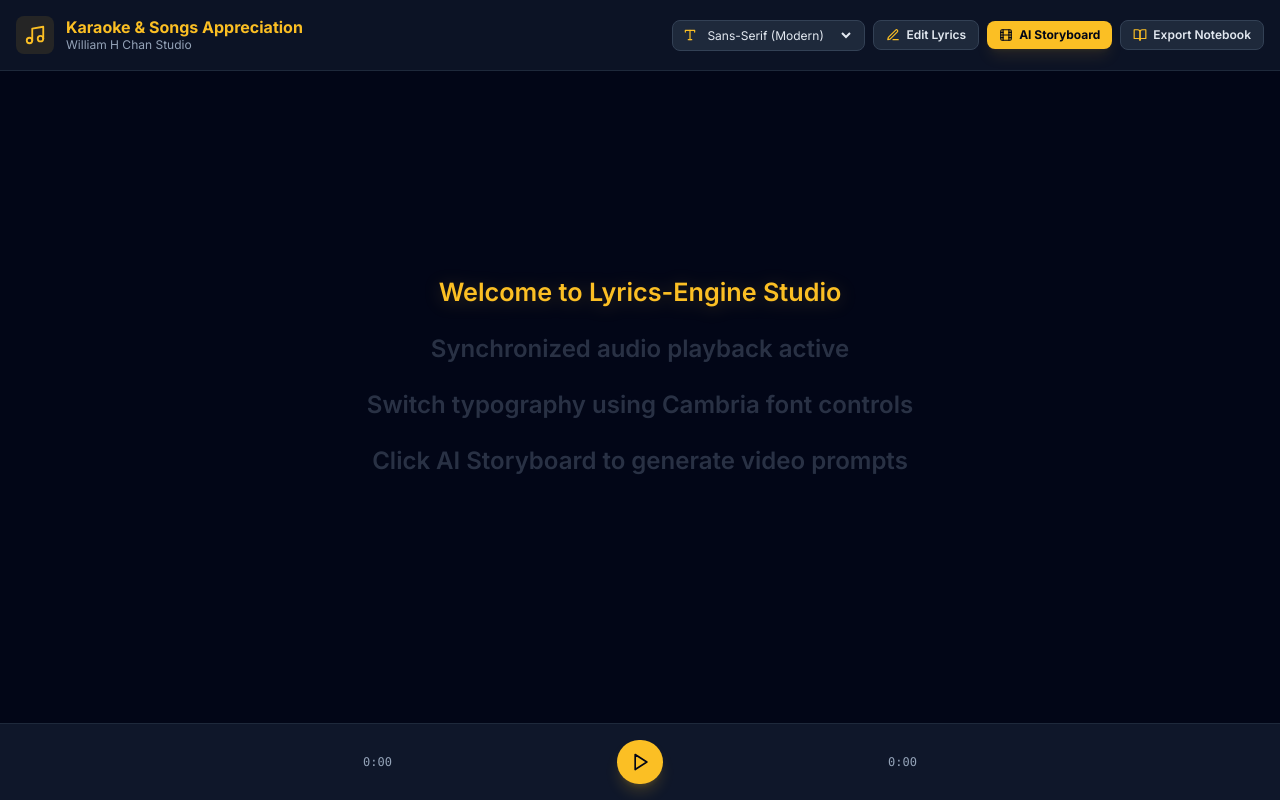
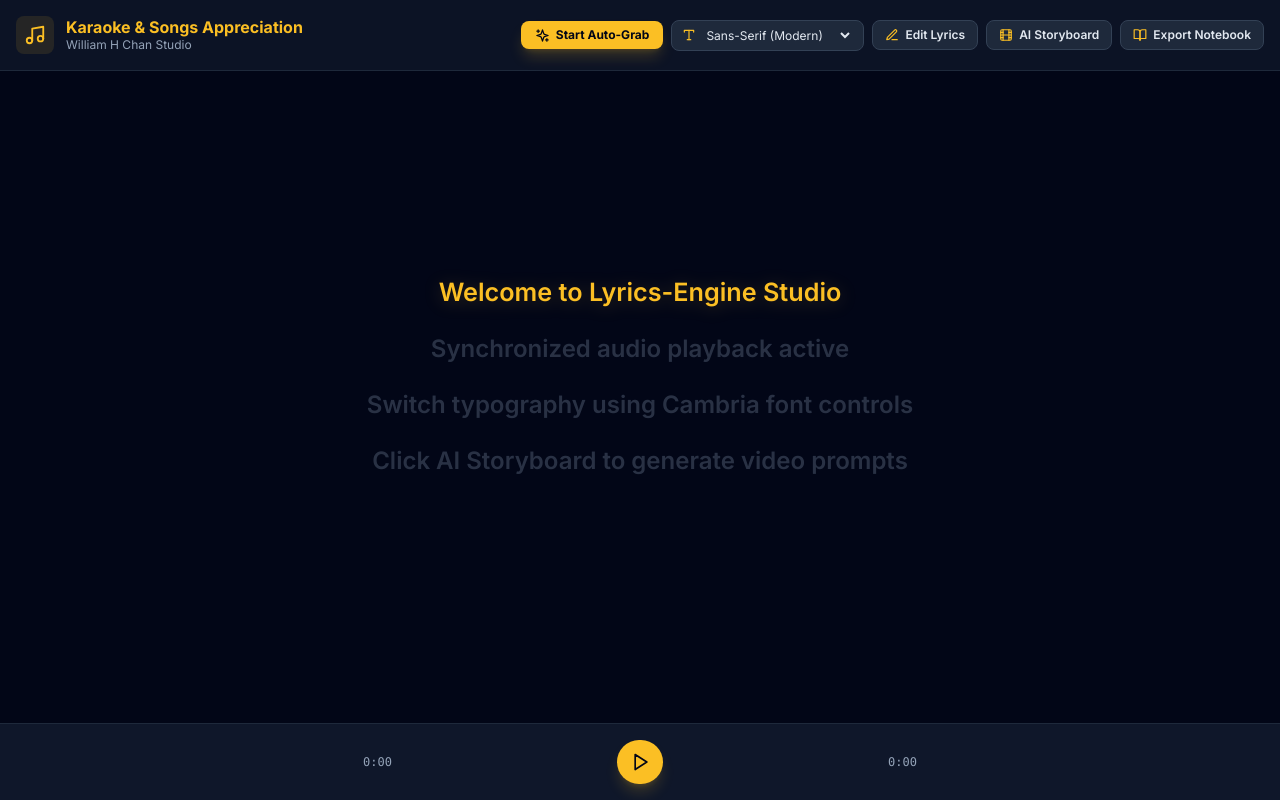
Before and after one commit to williamchan23810-art/lyrics-engine-backend, a React (Vite) app: page / in a window 1280 px wide. Built offline with nearby package versions, Linux system fonts and the light colour scheme; no server answers.

Commit message:
Update LyricsEnginePlayer.jsx

```diff
--- a/src/LyricsEnginePlayer.jsx
+++ b/src/LyricsEnginePlayer.jsx
@@ -1,7 +1,8 @@
 import React, { useState, useRef, useEffect } from 'react';
-import { Play, Pause, Film, Edit3, Type, Music, BookOpen, Check } from 'lucide-react';
+import { Play, Pause, Film, Edit3, Type, Music, BookOpen, Check, Sparkles } from 'lucide-react';
 import StoryboardModal from './StoryboardModal';
 import LyricsEditorModal from './LyricsEditorModal';
+import AutoGeneratorModal from './AutoGeneratorModal';
 import { copyToNotebookClipboard } from './NotebookExporter';
 
 const LyricsEnginePlayer = ({ trackData: initialTrackData, apiBaseUrl = 'https://lyrics-engine-backend-1.onrender.com' }) => {
@@ -11,8 +12,11 @@ const LyricsEnginePlayer = ({ trackData: initialTrackData, apiBaseUrl = 'https:/
   const [currentTime, setCurrentTime] = useState(0);
   const [duration, setDuration] = useState(0);
   const [fontStyle, setFontStyle] = useState('sans');
+
+  // Modal State Controls
   const [isStoryboardOpen, setIsStoryboardOpen] = useState(false);
   const [isEditorOpen, setIsEditorOpen] = useState(false);
+  const [isAutoGrabOpen, setIsAutoGrabOpen] = useState(false);
   const [copiedNotebook, setCopiedNotebook] = useState(false);
 
   const audioRef = useRef(null);
@@ -77,6 +81,20 @@ const LyricsEnginePlayer = ({ trackData: initialTrackData, apiBaseUrl = 'https:/
     }));
   };
 
+  const handleSongAutoGenerated = (generatedData) => {
+    setTrackData({
+      trackId: Date.now().toString(),
+      title: generatedData.title,
+      artist: generatedData.artist,
+      audioUrl: generatedData.audioUrl || "https://www.soundhelix.com/examples/mp3/SoundHelix-Song-1.mp3",
+      lyrics: generatedData.lyrics || []
+    });
+
+    if (generatedData.storyboard) {
+      setStoryboardData(generatedData.storyboard);
+    }
+  };
+
   const handleExportToNotebook = async () => {
     const success = await copyToNotebookClipboard(trackData, storyboardData);
     if (success) {
@@ -90,8 +108,8 @@ const LyricsEnginePlayer = ({ trackData: initialTrackData, apiBaseUrl = 'https:/
   return (
     <div className={`min-h-screen bg-slate-950 text-slate-100 flex flex-col justify-between ${fontClass}`}>
 
-      {/* Top Header Bar */}
-      <header className="flex items-center justify-between p-4 bg-slate-900/80 border-b border-slate-800 backdrop-blur-md">
+      {/* Header Bar */}
+      <header className="flex flex-wrap items-center justify-between p-4 bg-slate-900/80 border-b border-slate-800 backdrop-blur-md gap-3">
         <div className="flex items-center gap-3">
           <div className="p-2 bg-amber-400/10 rounded-lg text-amber-400">
             <Music size={22} />
@@ -107,8 +125,17 @@ const LyricsEnginePlayer = ({ trackData: initialTrackData, apiBaseUrl = 'https:/
         </div>
 
         {/* Control Toolbar */}
-        <div className="flex items-center gap-2">
-          {/* Typography Dropdown */}
+        <div className="flex items-center gap-2 flex-wrap">
+          {/* Main Auto-Grab Trigger */}
+          <button
+            onClick={() => setIsAutoGrabOpen(true)}
+            className="flex items-center gap-1.5 bg-amber-400 hover:bg-amber-300 text-slate-950 px-3.5 py-1.5 rounded-lg text-xs font-bold transition shadow-lg shadow-amber-400/20 active:scale-95 cursor-pointer"
+          >
+            <Sparkles size={15} />
+            <span>Start Auto-Grab</span>
+          </button>
+
+          {/* Typography Selector */}
           <div className="flex items-center gap-1.5 bg-slate-800 border border-slate-700 rounded-lg px-2.5 py-1.5 text-xs text-slate-300">
             <Type size={14} className="text-amber-400" />
             <select
@@ -121,7 +148,7 @@ const LyricsEnginePlayer = ({ trackData: initialTrackData, apiBaseUrl = 'https:/
             </select>
           </div>
 
-          {/* AI Lyrics Editor Trigger */}
+          {/* Edit Lyrics Trigger */}
           <button
             onClick={() => setIsEditorOpen(true)}
             className="flex items-center gap-1.5 bg-slate-800 hover:bg-slate-700 text-slate-200 px-3 py-1.5 rounded-lg text-xs font-semibold border border-slate-700 transition cursor-pointer"
@@ -133,13 +160,13 @@ const LyricsEnginePlayer = ({ trackData: initialTrackData, apiBaseUrl = 'https:/
           {/* AI Storyboard Trigger */}
           <button
             onClick={() => setIsStoryboardOpen(true)}
-            className="flex items-center gap-1.5 bg-amber-400 hover:bg-amber-300 text-slate-950 px-3 py-1.5 rounded-lg text-xs font-bold transition shadow-lg shadow-amber-400/10 cursor-pointer"
+            className="flex items-center gap-1.5 bg-slate-800 hover:bg-slate-700 text-slate-200 px-3 py-1.5 rounded-lg text-xs font-semibold border border-slate-700 transition cursor-pointer"
           >
-            <Film size={14} />
+            <Film size={14} className="text-amber-400" />
             <span>AI Storyboard</span>
           </button>
 
-          {/* Export to Notebook Trigger */}
+          {/* Export Notebook Trigger */}
           <button
             onClick={handleExportToNotebook}
             className="flex items-center gap-1.5 bg-slate-800 hover:bg-slate-700 text-slate-200 px-3 py-1.5 rounded-lg text-xs font-semibold border border-slate-700 transition cursor-pointer"
@@ -151,17 +178,17 @@ const LyricsEnginePlayer = ({ trackData: initialTrackData, apiBaseUrl = 'https:/
         </div>
       </header>
 
-      {/* Main Lyrics View */}
+      {/* Main Lyrics Display */}
       <main className="flex-1 flex flex-col items-center justify-center p-6 text-center overflow-hidden relative">
         {!trackData?.lyrics || trackData.lyrics.length === 0 ? (
           <div className="flex flex-col items-center space-y-3 text-slate-500">
             <Music size={40} className="stroke-1 opacity-50" />
             <p className="text-sm">No lyrics loaded for this track.</p>
             <button
-              onClick={() => setIsEditorOpen(true)}
+              onClick={() => setIsAutoGrabOpen(true)}
               className="text-xs text-amber-400 hover:text-amber-300 underline font-medium cursor-pointer"
             >
-              Add Lyrics with AI Editor
+              Auto-Grab Lyrics & Shorts Prompts
             </button>
           </div>
         ) : (
@@ -186,7 +213,7 @@ const LyricsEnginePlayer = ({ trackData: initialTrackData, apiBaseUrl = 'https:/
         )}
       </main>
 
-      {/* Audio Controls */}
+      {/* Audio Player Footer */}
       <footer className="bg-slate-900 border-t border-slate-800 p-4">
         <audio
           ref={audioRef}
@@ -214,6 +241,14 @@ const LyricsEnginePlayer = ({ trackData: initialTrackData, apiBaseUrl = 'https:/
         </div>
       </footer>
 
+      {/* AI Auto-Grab Modal */}
+      <AutoGeneratorModal
+        isOpen={isAutoGrabOpen}
+        onClose={() => setIsAutoGrabOpen(false)}
+        onSongGenerated={handleSongAutoGenerated}
+        apiBaseUrl={apiBaseUrl}
+      />
+
       {/* AI Storyboard Modal */}
       <StoryboardModal
         trackData={trackData}
```
